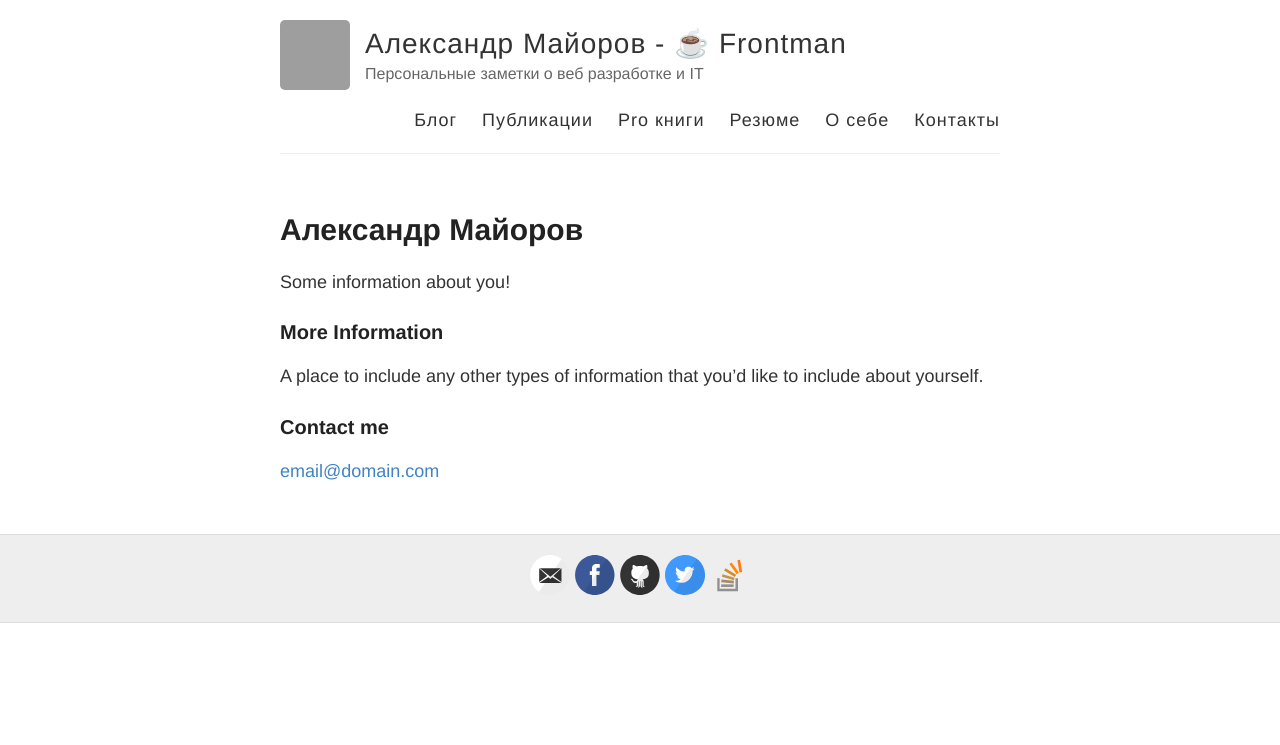
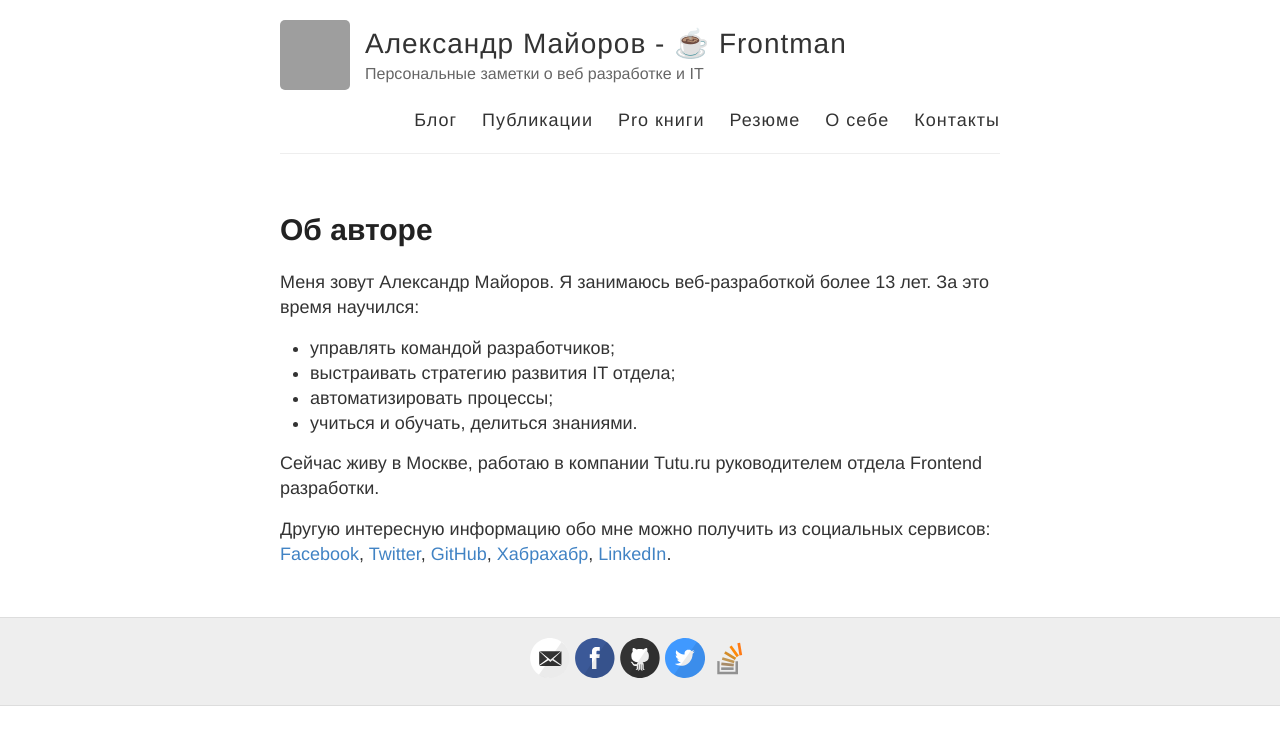
Before and after one commit to frontdevops/alexmayorov.github.io, a Jekyll site: the page built from about.md, in a window 1280 px wide. Shown: the top 745 px of the page. Built offline with Jekyll 4.4.1, drawn with Linux system fonts in a browser that asks for light colours; Markdown is read by kramdown in place of the engine named in the settings; grey boxes are pictures that could not be loaded.

Commit message:
Update about.md

```diff
--- a/about.md
+++ b/about.md
@@ -1,15 +1,16 @@
 ---
 layout: page
-title: Александр Майоров
+title: Об авторе
 permalink: /about/
 ---
 
-Some information about you!
+Меня зовут Александр Майоров. Я занимаюсь веб-разработкой более 13 лет. За это время научился:
 
-### More Information
+- управлять командой разработчиков;
+- выстраивать стратегию развития IT отдела;
+- автоматизировать процессы;
+- учиться и обучать, делиться знаниями.
 
-A place to include any other types of information that you'd like to include about yourself.
+Сейчас живу в Москве, работаю в компании Tutu.ru руководителем отдела Frontend разработки.
 
-### Contact me
-
-[email@domain.com](mailto:email@domain.com)
+Другую интересную информацию обо мне можно получить из социальных сервисов: [Facebook](https://www.facebook.com/alexander.majorov), [Twitter](https://twitter.com/frontdevops), [GitHub](https://github.com/alexmayorov), [Хабрахабр](https://habrahabr.ru/users/0xy/), [LinkedIn](http://www.linkedin.com/pub/%D0%B0%D0%BB%D0%B5%D0%BA%D1%81%D0%B0%D0%BD%D0%B4%D1%80-%D0%BC%D0%B0%D0%B9%D0%BE%D1%80%D0%BE%D0%B2/38/437/916).
```
